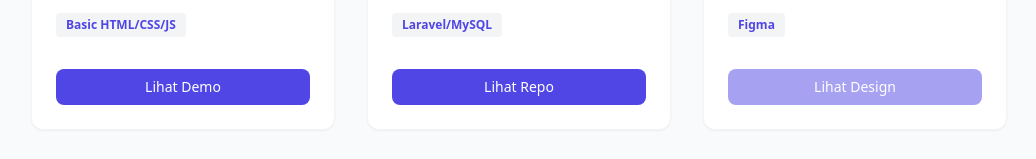
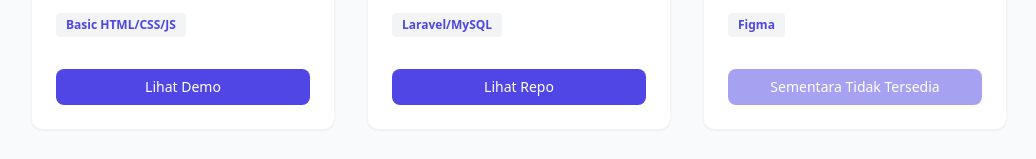
Before and after one commit to HashbiAbdillah/Hashbi-Abdillah-simple-portfolio, a plain HTML site: page index.html in a window 1280 px wide. Shown: the part 1281-1440 px from the top of the page, without its empty margins (121-1157 px from the left). Drawn offline with nearby package versions, Linux system fonts and the light colour scheme.

Commit message:
dasdadadasdasdw

```diff
--- a/index.html
+++ b/index.html
@@ -105,7 +105,7 @@
                             </div>
                         </div>
                         <div class="px-6 pb-6 pt-2 shrink-0">
-                            <a href="#" aria-disabled="true" tabindex="-1" class="w-full inline-flex justify-center items-center px-4 py-2 bg-brand-light dark:bg-brand-dark text-white dark:text-slate-900 text-sm font-medium rounded-lg opacity-50 pointer-events-none cursor-not-allowed transition-all duration-300">Lihat Design</a>
+                            <a href="#" aria-disabled="true" tabindex="-1" class="w-full inline-flex justify-center items-center px-4 py-2 bg-brand-light dark:bg-brand-dark text-white dark:text-slate-900 text-sm font-medium rounded-lg opacity-50 pointer-events-none cursor-not-allowed transition-all duration-300">Sementara Tidak Tersedia</a>
                         </div>
                     </div>
                 </div>
@@ -197,9 +197,6 @@
                     <p class="text-sm text-gray-400">Tertarik untuk berkolaborasi atau sekadar berdiskusi mengenai teknologi? Jangan ragu untuk menghubungi saya melalui kontak di samping.</p>
                 </div>
                 <div class="flex flex-col md:items-end gap-3 text-sm">
-                    <!-- <a class="hover:text-white transition flex items-center gap-2">
-                        <span>📧</span> shironeko28707@gmail.com
-                    </a> -->
                     <a href="https://www.linkedin.com/in/hashbi-abdillah" target="_blank" rel="noopener" class="hover:text-white transition flex items-center gap-2">
                         <span>💼</span> LinkedIn
                     </a>
```
